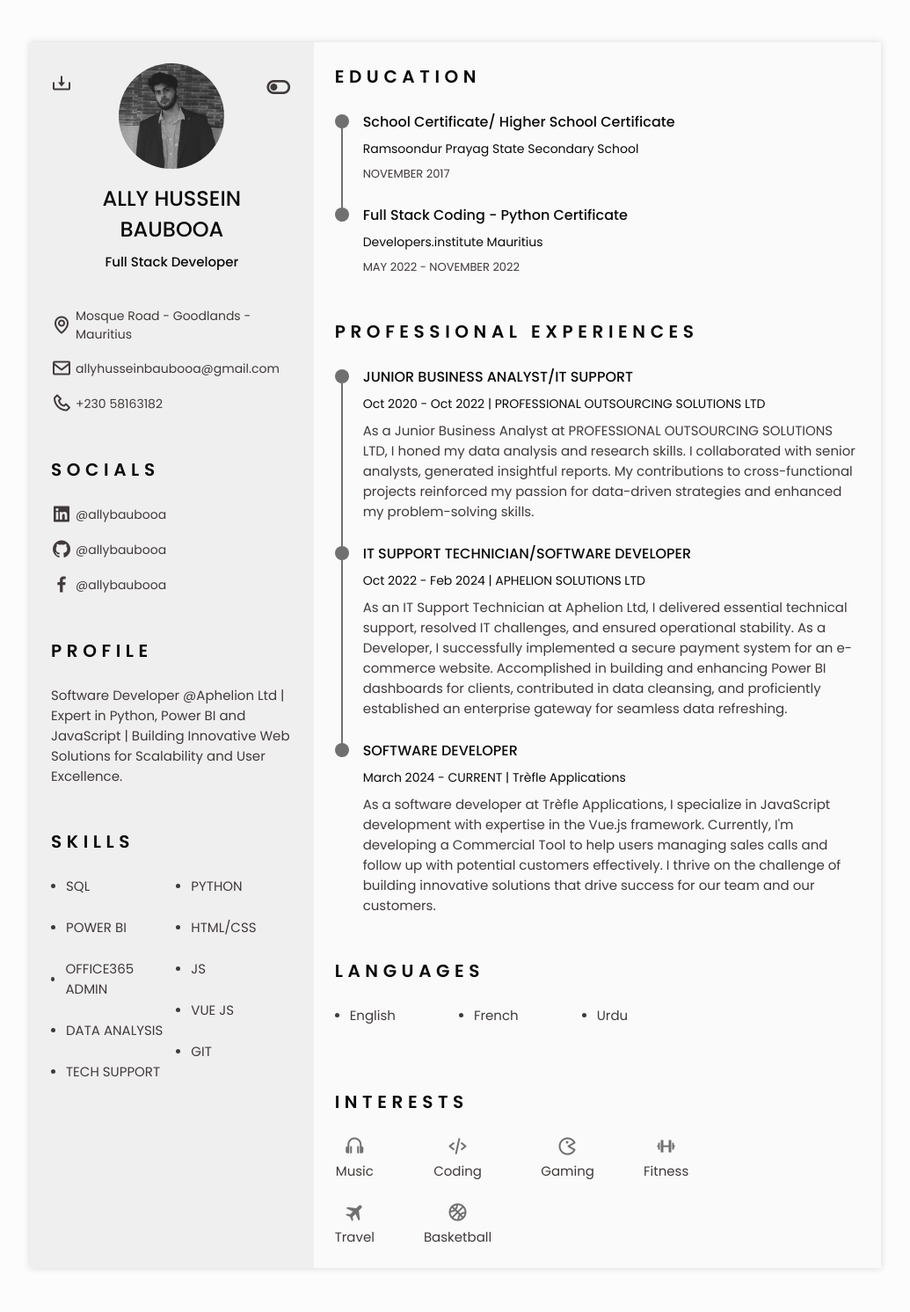
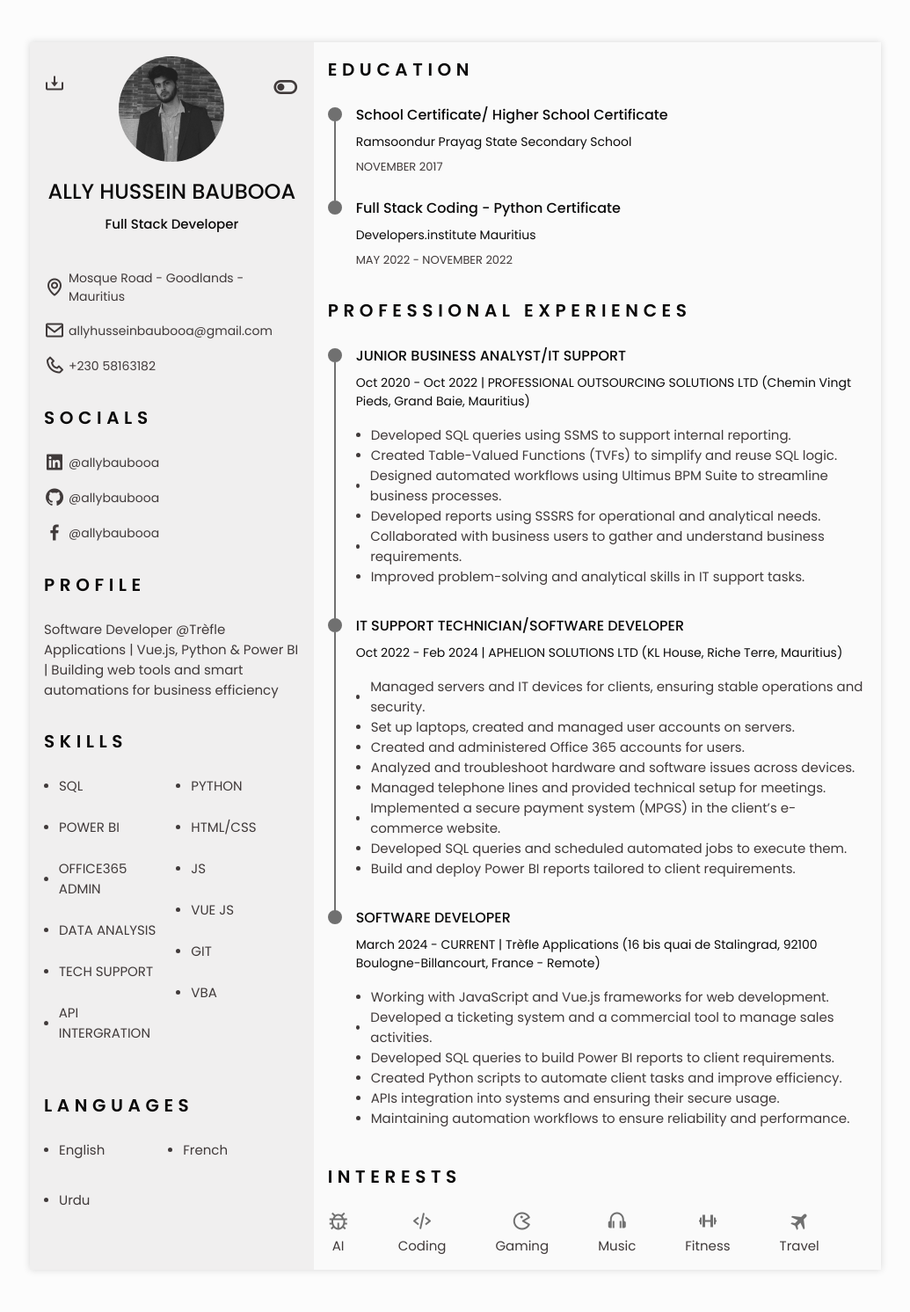
Before and after one commit to allybaubooa/DevResume, a Flask app: page / in a window 1280 px wide. Shown: the whole page at 88% size, without its empty margins (122-1157 px from the left). Before the commit the page ends 1444 px from the top, so only its background shows below. Run offline with Flask 2, Linux system fonts and the light colour scheme; some libraries are stand-ins or nearby versions.

Commit message:
updated 2025

```diff
--- a/data/resume_data.json
+++ b/data/resume_data.json
@@ -66,7 +66,7 @@
         "url": "https://www.facebook.com/allyhussein.baubooa/"
       }
     ],
-    "profile_description": "Software Developer @Aphelion Ltd | Expert in Python, Power BI and JavaScript | Building Innovative Web Solutions for Scalability and User Excellence.",
+    "profile_description": "Software Developer @Trèfle Applications | Vue.js, Python & Power BI | Building web tools and smart automations for business efficiency",
     "education": [
       {
         "degree": "School Certificate/ Higher School Certificate",
@@ -87,14 +87,16 @@
         "POWER BI",
         "OFFICE365 ADMIN",
         "DATA ANALYSIS",
-        "TECH SUPPORT"
+        "TECH SUPPORT",
+        "API INTERGRATION"
       ],
       "section2": [
         "PYTHON",
         "HTML/CSS",
         "JS",
         "VUE JS",
-        "GIT"
+        "GIT",
+        "VBA"
       ]
     }
   },
@@ -102,22 +104,48 @@
     {
       "title": "JUNIOR BUSINESS ANALYST/IT SUPPORT",
       "company": "PROFESSIONAL OUTSOURCING SOLUTIONS LTD",
+      "address": "Chemin Vingt Pieds, Grand Baie, Mauritius",
       "year": "Oct 2020 - Oct 2022",
-      "description": "As a Junior Business Analyst at PROFESSIONAL OUTSOURCING SOLUTIONS LTD, I honed my data analysis and research skills. I collaborated with senior analysts, generated insightful reports. My contributions to cross-functional projects reinforced my passion for data-driven strategies and enhanced my problem-solving skills.",
+      "description": [
+        "Developed SQL queries using SSMS to support internal reporting.",
+        "Created Table-Valued Functions (TVFs) to simplify and reuse SQL logic.",
+        "Designed automated workflows using Ultimus BPM Suite to streamline business processes.",
+        "Developed reports using SSSRS for operational and analytical needs.",
+        "Collaborated with business users to gather and understand business requirements.",
+        "Improved problem-solving and analytical skills in IT support tasks."
+      ],
       "line": "experience__line"
     },
     {
       "title": "IT SUPPORT TECHNICIAN/SOFTWARE DEVELOPER",
       "company": "APHELION SOLUTIONS LTD",
+      "address": "KL House, Riche Terre, Mauritius",
       "year": "Oct 2022 - Feb 2024",
-      "description": "As an IT Support Technician at Aphelion Ltd, I delivered essential technical support, resolved IT challenges, and ensured operational stability. As a Developer, I successfully implemented a secure payment system for an e-commerce website. Accomplished in building and enhancing Power BI dashboards for clients, contributed in data cleansing, and proficiently established an enterprise gateway for seamless data refreshing.",
+      "description": [
+        "Managed servers and IT devices for clients, ensuring stable operations and security.",
+        "Set up laptops, created and managed user accounts on servers.",
+        "Created and administered Office 365 accounts for users.",
+        "Analyzed and troubleshoot hardware and software issues across devices.",
+        "Managed telephone lines and provided technical setup for meetings.",
+        "Implemented a secure payment system (MPGS) in the client’s e-commerce website.",
+        "Developed SQL queries and scheduled automated jobs to execute them.",
+        "Build and deploy Power BI reports tailored to client requirements."
+      ],
       "line": "experience__line"
     },
     {
       "title": "SOFTWARE DEVELOPER",
       "company": "Trèfle Applications",
+      "address": "16 bis quai de Stalingrad, 92100 Boulogne-Billancourt, France - Remote",
       "year": "March 2024 - CURRENT",
-      "description": "As a software developer at Trèfle Applications, I specialize in JavaScript development with expertise in the Vue.js framework. Currently, I'm developing a Commercial Tool to help users managing sales calls and follow up with potential customers effectively. I thrive on the challenge of building innovative solutions that drive success for our team and our customers.",
+      "description": [
+        "Working with JavaScript and Vue.js frameworks for web development.",
+        "Developed a ticketing system and a commercial tool to manage sales activities.",
+        "Developed SQL queries to build Power BI reports to client requirements.",
+        "Created Python scripts to automate client tasks and improve efficiency.",
+        "APIs integration into systems and ensuring their secure usage.",
+        "Maintaining automation workflows to ensure reliability and performance."
+      ],
       "line": "no__line"
     }
   ],
@@ -145,8 +173,8 @@
   "languages": ["English", "French", "Urdu"],
   "interests": [
     {
-      "icon": "bx bx-headphone",
-      "int": "Music"
+      "icon": "bx bx-bug",
+      "int": "AI"
     },
     {
       "icon": "bx bx-code-alt",
@@ -157,16 +185,16 @@
       "int": "Gaming"
     },
     {
+      "icon": "bx bx-headphone",
+      "int": "Music"
+    },
+    {
       "icon": "bx bx-dumbbell",
       "int": "Fitness"
     },
     {
       "icon": "bx bxs-plane-alt",
       "int": "Travel"
-    },
-    {
-      "icon": "bx bx-basketball",
-      "int": "Basketball"
     }
   ]
 }
--- a/static/css/styles.css
+++ b/static/css/styles.css
@@ -83,7 +83,7 @@ body.dark-theme{
 }
 
 .scale-cv .bd-container{
-  max-width: 670px;
+  max-width: 1020px;
 }
 
 .scale-cv .section{
@@ -148,9 +148,7 @@ body.dark-theme{
 }
 
 .scale-cv .experience__line{
-  width: 1px;
-  height: 105%;
-  transform: translate(5px ,0);
+  display: none;
 }
 
 .scale-cv .education__data,
@@ -163,6 +161,7 @@ body.dark-theme{
 }
 
 .scale-cv .interests__container{
+  grid-template-columns: repeat(4, max-content);
   column-gap: 2.5rem;
 }
 
@@ -219,7 +218,7 @@ img{
 
 /*========== CLASS CSS ==========*/
 .section{
-  padding: 1.5rem 0;
+  padding: 1rem 0;
 }
 
 .section-title{
@@ -496,8 +495,14 @@ img{
   margin-bottom: var(--mb-3);
 }
 
+.experience__name{
+  display: flex;
+  align-items: center;
+}
+
 .skills__circle,
-.languages__circle{
+.languages__circle,
+.experiences__circle{
   display: inline-block;
   width: 5px;
   height: 5px;
@@ -614,7 +619,7 @@ img{
 
   .resume__left,
   .resume__right{
-    padding: 0 1.5rem;
+    padding: 0 1rem;
   }
 
   .generate-pdf{
@@ -635,11 +640,11 @@ img{
   }
 
   .languages__content{
-    grid-template-columns: repeat(3, max-content);
+    grid-template-columns: repeat(2, max-content);
     column-gap: 4.5rem;
   }
   .interests__container{
-    grid-template-columns: repeat(4, max-content);
+    grid-template-columns: repeat(6, max-content);
     column-gap: 3.5rem;
   }
 }
--- a/templates/resume.html
+++ b/templates/resume.html
@@ -113,6 +113,20 @@
                     </ul>
                 </div>
             </section>
+                        <!--========== LANGUAGES ==========-->
+            <section class="languages section">
+                <h2 class="section-title">Languages</h2>
+
+                <div class="languages_container">
+                    <ul class="languages__content bd-grid">
+                        {% for language in resume_data.languages %}
+                            <li class="languages__name">
+                                <span class="languages__circle"></span> {{ language }}
+                            </li>
+                        {% endfor %}
+                    </ul>
+                </div>
+            </section>
         </div>
 <!--END OF RESUME LEFT-->
         <div class="resume__right">
@@ -149,8 +163,16 @@
                         </div>
                         <div class="experience__data bd-grid">
                             <h3 class="experience__title">{{ experience.title }}</h3>
-                            <span class="experience__company">{{ experience.year }} | {{ experience.company }}</span>
-                            <p class="experience__description">{{ experience.description }}</p>
+                            <span class="experience__company">{{ experience.year }} | {{ experience.company }} ({{ experience.address }})</span>
+                            <p class="experience__description">
+                                <ul>
+                                    {% for description in experience.description %}
+                                        <li class="experience__name">
+                                            <span class="experiences__circle"></span> {{ description }}
+                                        </li>
+                                    {% endfor %}
+                                </ul>
+                            </p>
                         </div>
                     </div>
                 {% endfor %}
@@ -182,7 +204,7 @@
 <!--                    {% endfor %}-->
 <!--                </div>-->
 <!--            </section>-->
-            <!--========== LANGUAGES ==========-->
+            <!-- ========== LANGUAGES ==========
             <section class="languages section">
                 <h2 class="section-title">Languages</h2>
 
@@ -195,7 +217,7 @@
                         {% endfor %}
                     </ul>
                 </div>
-            </section>
+            </section> -->
 
             <!--========== INTERESTS ==========-->
             <section class="interests section">
```
Also changed, not shown: 2 other files.
